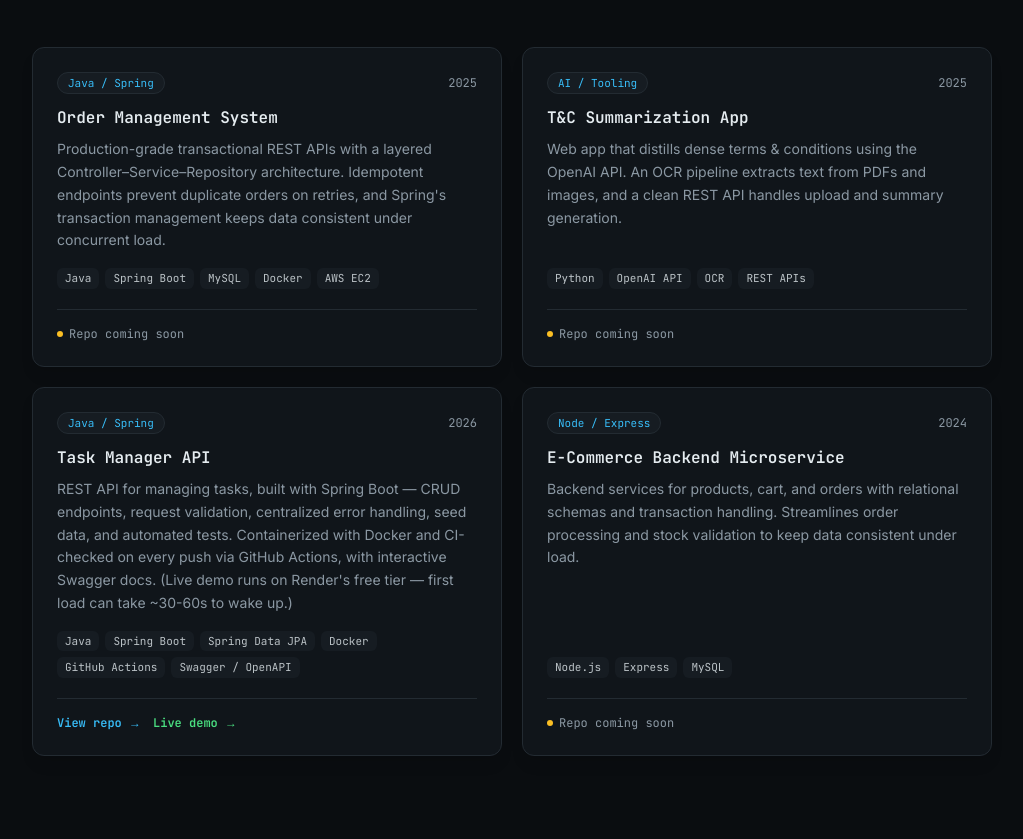
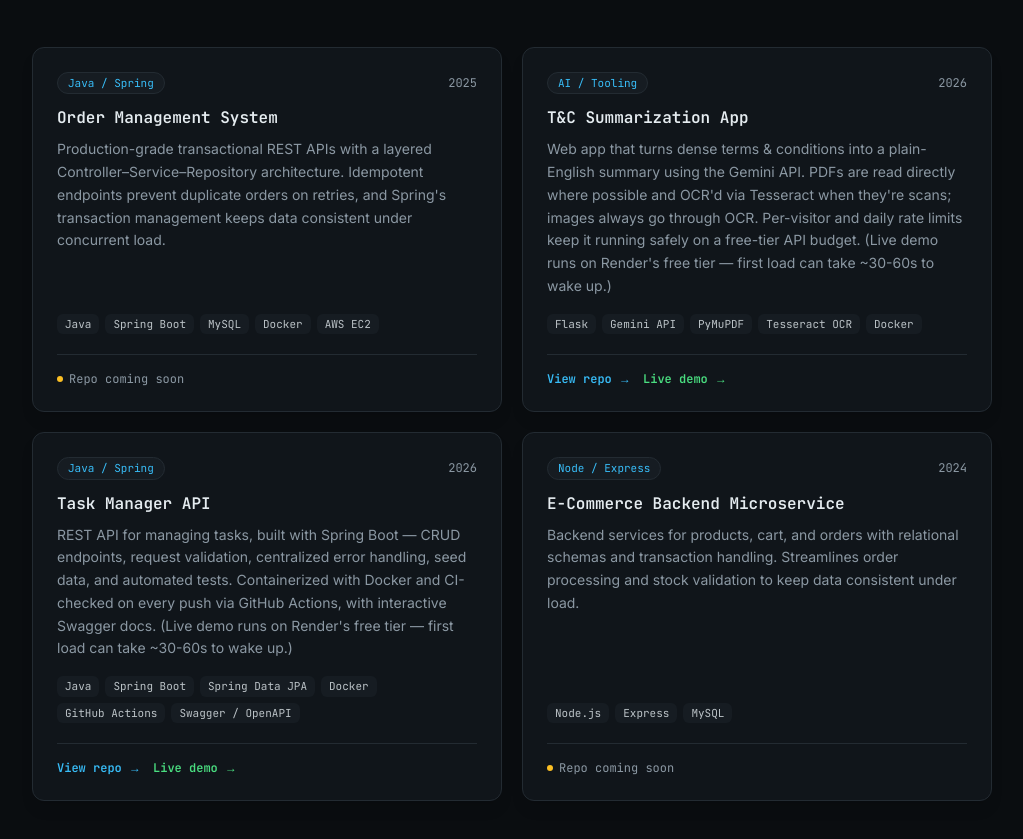
Before and after one commit to Denyy2/dennis-portfolio, a Next.js app: page / in a window 1280 px wide. Shown: the part 2680-3519 px from the top of the page, without its empty margins (128-1151 px from the left). Built offline with nearby package versions, Linux system fonts and the light colour scheme; no server answers.

Commit message:
T&C Summarizer project: wire in real repo + live links, update description/stack to match the actual rebuilt Gemini/OCR pipeline

```diff
--- a/src/data/projects.ts
+++ b/src/data/projects.ts
@@ -39,12 +39,14 @@ export const projects: Project[] = [
     slug: "tc-summarization-app",
     title: "T&C Summarization App",
     description:
-      "Web app that distills dense terms & conditions using the OpenAI API. An OCR pipeline extracts text from PDFs and images, and a clean REST API handles upload and summary generation.",
-    stack: ["Python", "OpenAI API", "OCR", "REST APIs"],
+      "Web app that turns dense terms & conditions into a plain-English summary using the Gemini API. PDFs are read directly where possible and OCR'd via Tesseract when they're scans; images always go through OCR. Per-visitor and daily rate limits keep it running safely on a free-tier API budget. (Live demo runs on Render's free tier — first load can take ~30-60s to wake up.)",
+    stack: ["Flask", "Gemini API", "PyMuPDF", "Tesseract OCR", "Docker"],
     category: "ai",
-    year: "2025",
+    year: "2026",
     featured: true,
     status: "shipped",
+    repoUrl: "https://github.com/Denyy2/tc-summarizer",
+    liveUrl: "https://tc-summarizer.onrender.com/",
   },
   {
     slug: "task-manager-api",
```
